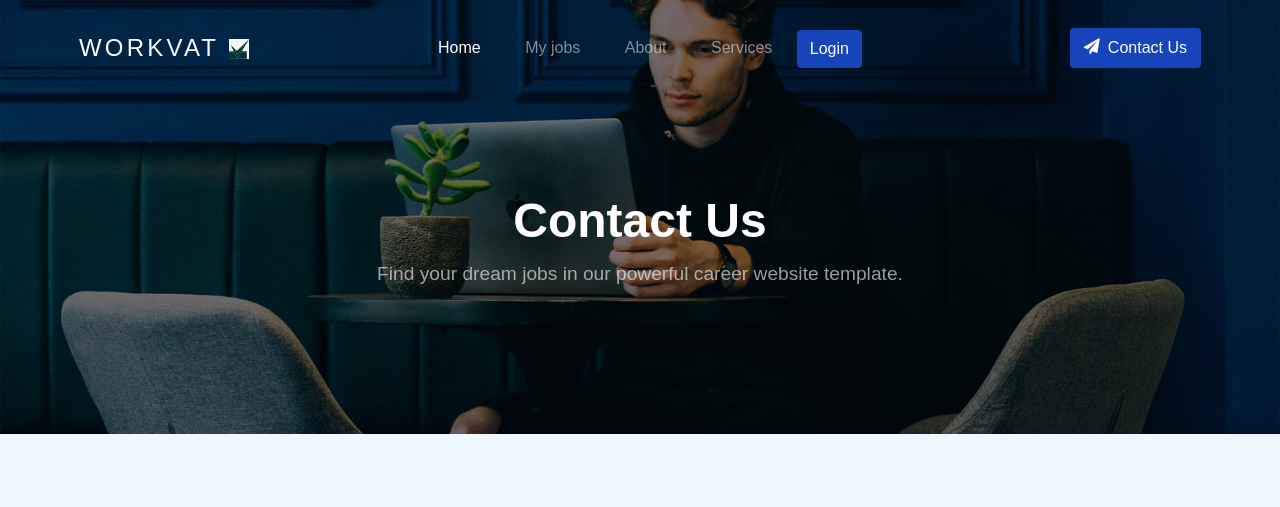
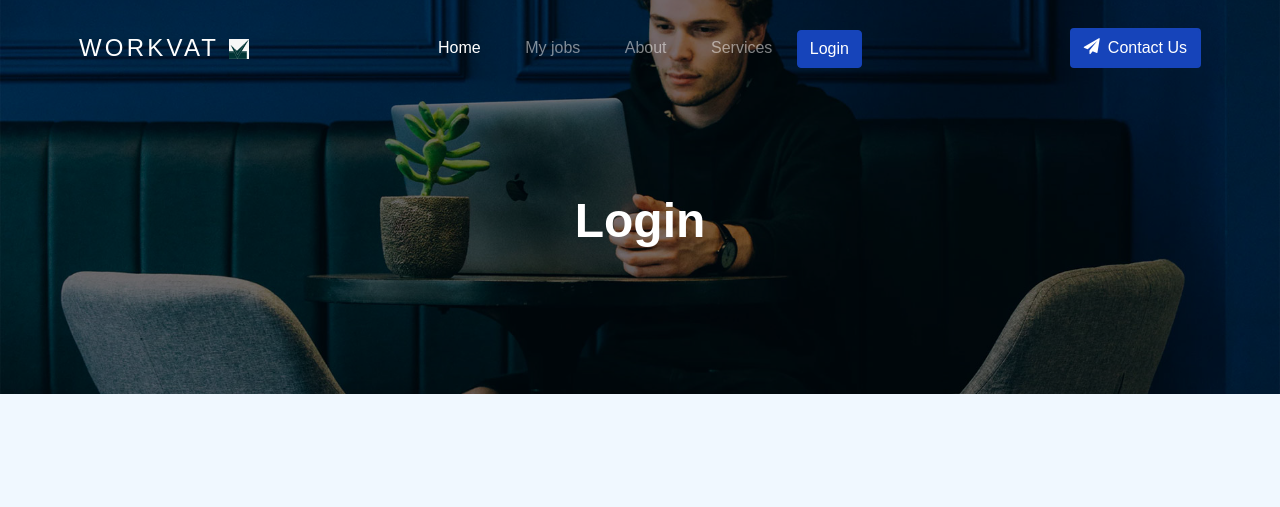
Before and after one commit to EarthmanAman/workvat, a Django app: page /accounts/login/ in a window 1280 px wide. Shown: the top 507 px of the page. Run offline with Django 3.2, Linux system fonts and the light colour scheme; data comes from the database, SQL or seed files in the repository; some libraries are stand-ins or nearby versions; some web fonts are replaced.

Commit message:
headings

```diff
--- a/accounts/templates/about.html
+++ b/accounts/templates/about.html
@@ -9,7 +9,7 @@
 {% block front %}
 	 <div class="mb-5 text-center">
       <h1 class="text-white font-weight-bold">About Us</h1>
-      <p>Find your dream jobs in our powerful career website template.</p>
+      <!-- <p>Find your dream jobs in our powerful career website template.</p> -->
     </div>
 {% endblock%}
 
--- a/accounts/templates/contact.html
+++ b/accounts/templates/contact.html
@@ -7,7 +7,7 @@
 {% block front %}
    <div class="mb-5 text-center">
       <h1 class="text-white font-weight-bold">Contact Us</h1>
-      <p>Find your dream jobs in our powerful career website template.</p>
+      <!-- <p>Find your dream jobs in our powerful career website template.</p> -->
     </div>
 {% endblock %}
 
--- a/accounts/templates/login.html
+++ b/accounts/templates/login.html
@@ -6,8 +6,8 @@
 
 {% block front %}
    <div class="mb-5 text-center">
-      <h1 class="text-white font-weight-bold">Contact Us</h1>
-      <p>Find your dream jobs in our powerful career website template.</p>
+      <h1 class="text-white font-weight-bold">Login</h1>
+      <!-- <p>Find your dream jobs in our powerful career website template.</p> -->
     </div>
 {% endblock %}
 
--- a/assignment/templates/update.html
+++ b/assignment/templates/update.html
@@ -5,8 +5,8 @@
 {% endblock %}
 {% block front%}
 	<div class="mb-5 text-center">
-      <h1 class="text-white font-weight-bold">Add Job</h1>
-      <p>Add Your Job</p>
+      <h1 class="text-white font-weight-bold">Update Job</h1>
+      <p>Update Your Job</p>
     </div>
 {% endblock %}
 {% block content%}
--- a/assignment/templates/userAssignments.html
+++ b/assignment/templates/userAssignments.html
@@ -8,7 +8,7 @@
 {% block front %}
 	 <div class="mb-5 text-center">
 	      <h1 class="text-white font-weight-bold">Job Listings</h1>
-	      <p>Find your dream jobs in our powerful career website template.</p>
+	      <!-- <p>Find your dream jobs in our powerful career website template.</p> -->
      </div>
 {% endblock %}
 user
```
